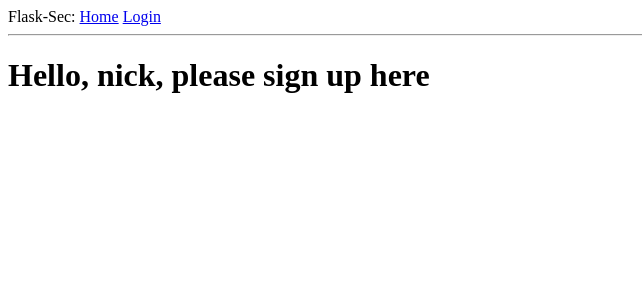
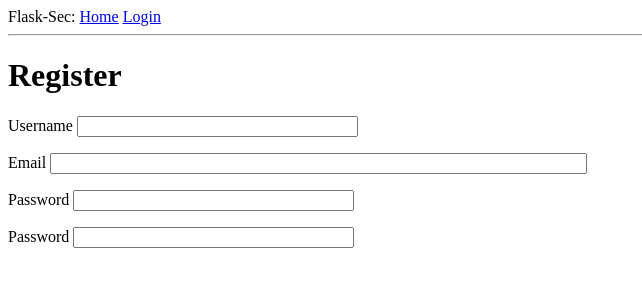
Before and after one commit to NicklausPark/flask-sec, a Flask app: page /register in a window 1280 px wide. Shown: the top 300 px of the page, without its empty margins (0-642 px from the left). Run offline with Flask 2, Linux system fonts and the light colour scheme.

Commit message:
made registration sign up page and fixed all errors

```diff
--- a/app/__init__.py
+++ b/app/__init__.py
@@ -12,5 +12,7 @@ app.config.from_object(Config)
 db = SQLAlchemy(app)
 migrate = Migrate(app, db)
 login = LoginManager(app)
+login.login_view = 'login'
+
 
 from app import routes, models
--- a/app/forms.py
+++ b/app/forms.py
@@ -1,9 +1,26 @@
 from flask_wtf import FlaskForm
 from wtforms import StringField, PasswordField, BooleanField, SubmitField
-from wtforms.validators import DataRequired
+from wtforms.validators import DataRequired, Length, Email, EqualTo, ValidationError
 
 class LoginForm(FlaskForm):
     username = StringField('Username', validators=[DataRequired()])
-    password = PasswordField('Password', validators=[DataRequired()])
+    password = PasswordField('Password', validators=[DataRequired(),Length(min=8, max=25, message='please use a stronger password')])
     remember_me = BooleanField('Remember Me')
     submit = SubmitField('Login now')
+
+class Registration(FlaskForm):
+    username = StringField('Username', validators=[DataRequired()])
+    email = StringField('Email', validators=[DataRequired(), Email()])
+    password = PasswordField('Password', validators=[DataRequired()])
+    password2 = PasswordField('Password', validators=[DataRequired(), EqualTo('password)')])
+    submit = SubmitField('Register')
+
+    def validate_username(self, username):
+        user = User.query.filter(username=username.data).first()
+        if user is not None:
+            raise ValidationError('This username is not available')
+
+    def validate_email(self, email):
+        email = User.query.filter(email=email.data).first()
+        if email is not None:
+            raise ValidationError('This email is already in use')
--- a/app/routes.py
+++ b/app/routes.py
@@ -1,22 +1,31 @@
 from flask import render_template, request, flash, redirect, url_for
-from app import app
-from flask_login import current_user, login_user, logout_user
-from app.forms import LoginForm
+from app import app, db
+from flask_login import current_user, login_user, logout_user, login_required
+from app.forms import LoginForm, Registration
 from app.models import User
 
 
 @app.route('/')
 @app.route('/index', methods=['GET', 'POST'])
+@login_required
 def index():
-    user = {'username' : 'bart'}
     data = request.form
     print('form data', data)
-    return render_template('index.html', title="This is a Test Page", user=user)
+    return render_template('index.html', title="This is a Test Page")
 
-@app.route('/register')
+@app.route('/register', methods=['GET', 'POST'])
 def register():
-    user = {'username' : 'nick'}
-    return render_template('register.html', title="Sign up here", user=user)
+    if current_user.is_authenticated:
+        return redirect('index')
+    form = Registration()
+    if form.validate_on_submit():
+        user = User(username=form.username.data, email=form.email.data)
+        user.set_password(form.password.data)
+        db.session.add(user)
+        db.session.commit()
+        flash('You are now a registered user')
+        return redirect(url_for('login'))
+    return render_template('register.html', title="Register", form=form)
 
 @app.route('/login', methods=['GET', 'POST'])
 def login():
--- a/app/templates/index.html
+++ b/app/templates/index.html
@@ -1,5 +1,5 @@
 {% extends "base.html" %}
 
 {% block content %}
-    <h1>Hello, {{ user.username }}</h1>
+    <h1>Hello, {{ current_user.username }}</h1>
 {% endblock %}
--- a/app/templates/login.html
+++ b/app/templates/login.html
@@ -27,10 +27,12 @@
         </p>
 
         <p>
-            {{form.submit()}}
+            {{ form.submit() }}
         </p>
     </form>
 
-s
+    <p>
+    <a href="{{ url_for('register') }}">New Users Sign Up Here</a>
+    </p>
 
 {% endblock %}
--- a/app/templates/register.html
+++ b/app/templates/register.html
@@ -1,5 +1,42 @@
-{% extends "base.html" %}
+{% extends "base.html"%}
 
 {% block content %}
-    <h1>Hello, {{ user.username }}, please sign up here</h1>
+    <h1>Register</h1>
+    <form action="" method="POST">
+        {{ form.hidden_tag() }}
+
+        <p>
+            {{ form.username.label }}
+            {{ form.username(size=32) }}<br>
+            {% for error in form.username.errors %}
+            <span style="color: red;">[{{ error }}]</span>
+            {% endfor %}
+        </p>
+
+        <p>
+            {{ form.email.label }}
+            {{ form.email(size=64) }}<br>
+            {% for error in form.email.errors %}
+            <span style="color: red;">[{{ error }}]</span>
+            {% endfor %}
+        </p>
+
+        <p>
+            {{ form.password.label }}
+            {{ form.password(size=32) }}
+            {% for error in form.password.erros %}
+            <span style="color: red;">[{{ error }}]</span>
+            {% endfor %}
+
+        </p>
+
+        <p>
+            {{ form.password2.label }}
+            {{ form.password(size=32) }}
+            {% for error in form.password.errors %}
+            <span style="color: red;">[{{ error }}]</span>
+            {% endfor %}
+        </p>
+
+    </form>
 {% endblock %}
```
